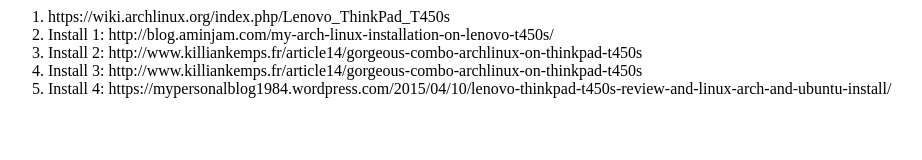
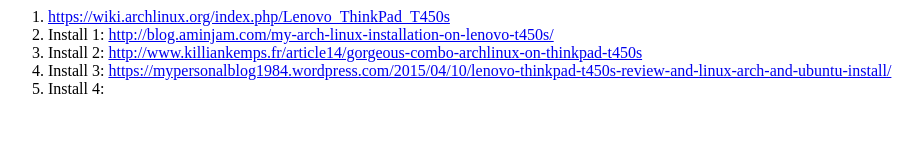
Before and after one commit to mihajlom/mihajlom.github.io, a plain HTML site: page arch.html in a window 1280 px wide. Shown: the whole page, without its empty margins (0-922 px from the left). Drawn offline with Linux system fonts and the light colour scheme.

Commit message:
arch links

```diff
--- a/arch.html
+++ b/arch.html
@@ -6,10 +6,10 @@
   </head>
   <body>
     <ol>
-      <li>https://wiki.archlinux.org/index.php/Lenovo_ThinkPad_T450s</li>
-      <li>Install 1: http://blog.aminjam.com/my-arch-linux-installation-on-lenovo-t450s/</li>
-      <li>Install 2: http://www.killiankemps.fr/article14/gorgeous-combo-archlinux-on-thinkpad-t450s</li>
-      <li>Install 3: http://www.killiankemps.fr/article14/gorgeous-combo-archlinux-on-thinkpad-t450s</li>
-      <li>Install 4: https://mypersonalblog1984.wordpress.com/2015/04/10/lenovo-thinkpad-t450s-review-and-linux-arch-and-ubuntu-install/</li>
+      <li><a href=https://wiki.archlinux.org/index.php/Lenovo_ThinkPad_T450s">https://wiki.archlinux.org/index.php/Lenovo_ThinkPad_T450s</a></li>
+      <li>Install 1: <a href="http://blog.aminjam.com/my-arch-linux-installation-on-lenovo-t450s/">http://blog.aminjam.com/my-arch-linux-installation-on-lenovo-t450s/</a></li>
+      <li>Install 2: <a href="http://www.killiankemps.fr/article14/gorgeous-combo-archlinux-on-thinkpad-t450s">http://www.killiankemps.fr/article14/gorgeous-combo-archlinux-on-thinkpad-t450s</a></li>
+      <li>Install 3: <a href="https://mypersonalblog1984.wordpress.com/2015/04/10/lenovo-thinkpad-t450s-review-and-linux-arch-and-ubuntu-install/">https://mypersonalblog1984.wordpress.com/2015/04/10/lenovo-thinkpad-t450s-review-and-linux-arch-and-ubuntu-install/</a></li>
+      <li>Install 4: <a href=""></a></li>
     </ol>
 </html>
```
Also changed, not shown: index.html (+1 -0 lines).
